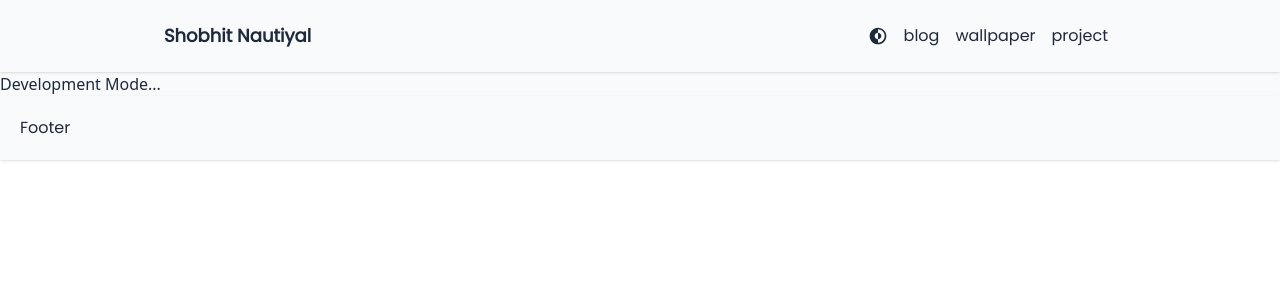
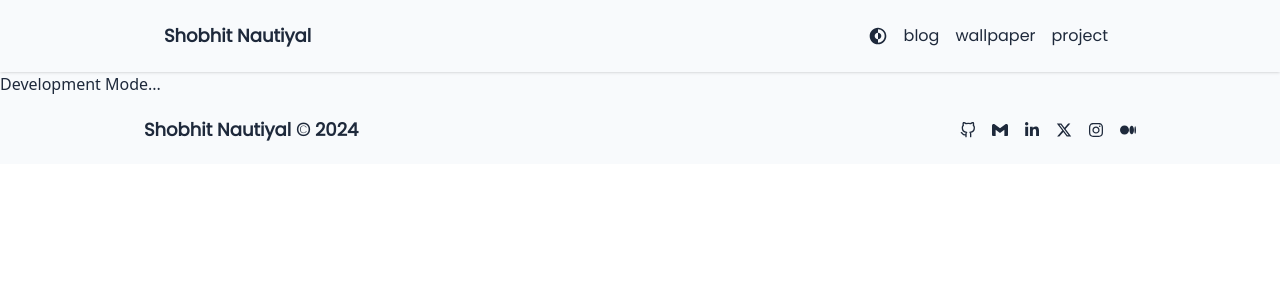
Before and after one commit to shobhit1812/portfolio_v4, a React (Create React App) app: page /wallpaper in a window 1280 px wide. Shown: the top 300 px of the page. Built offline with nearby package versions, Linux system fonts and the light colour scheme.

Commit message:
icons and links

```diff
--- a/src/components/Footer.js
+++ b/src/components/Footer.js
@@ -1,7 +1,62 @@
+import { FiGithub } from "react-icons/fi";
+import { FaLinkedinIn } from "react-icons/fa";
+import { FaXTwitter } from "react-icons/fa6";
+import { FaInstagram } from "react-icons/fa6";
+import { FaMedium } from "react-icons/fa6";
+import { SiGmail } from "react-icons/si";
+
+const currentYear = new Date().getFullYear();
+
 const Footer = () => {
   return (
-    <footer className="shadow p-5 font-poppins">
-      <h1>Footer</h1>
+    <footer className=" py-5 font-poppins flex justify-between items-center mx-auto max-w-screen-xl px-6 md:px-16 lg:px-36">
+      <h1 className="font-extrabold text-lg">
+        Shobhit Nautiyal &copy; {currentYear}
+      </h1>
+      <div className="flex space-x-4">
+        <a
+          href="https://github.com/Shobhit1812"
+          target="_blank"
+          rel="noreferrer"
+        >
+          <FiGithub />
+        </a>
+        <a
+          href="mailto:shobhit.nautiyal99@gmail.com"
+          target="_blank"
+          rel="noreferrer"
+        >
+          <SiGmail />
+        </a>
+        <a
+          href="https://www.linkedin.com/in/shobhit-nautiyal-033b711ba/"
+          target="_blank"
+          rel="noreferrer"
+        >
+          <FaLinkedinIn />
+        </a>
+        <a
+          href="https://x.com/shobhitnautiya_"
+          target="_blank"
+          rel="noreferrer"
+        >
+          <FaXTwitter />
+        </a>
+        <a
+          href="https://instagram.com/imshobhitnautiyal"
+          target="_blank"
+          rel="noreferrer"
+        >
+          <FaInstagram />
+        </a>
+        <a
+          href="https://medium.com/@shobhit.nautiyal99"
+          target="_blank"
+          rel="noreferrer"
+        >
+          <FaMedium />
+        </a>
+      </div>
     </footer>
   );
 };
```
